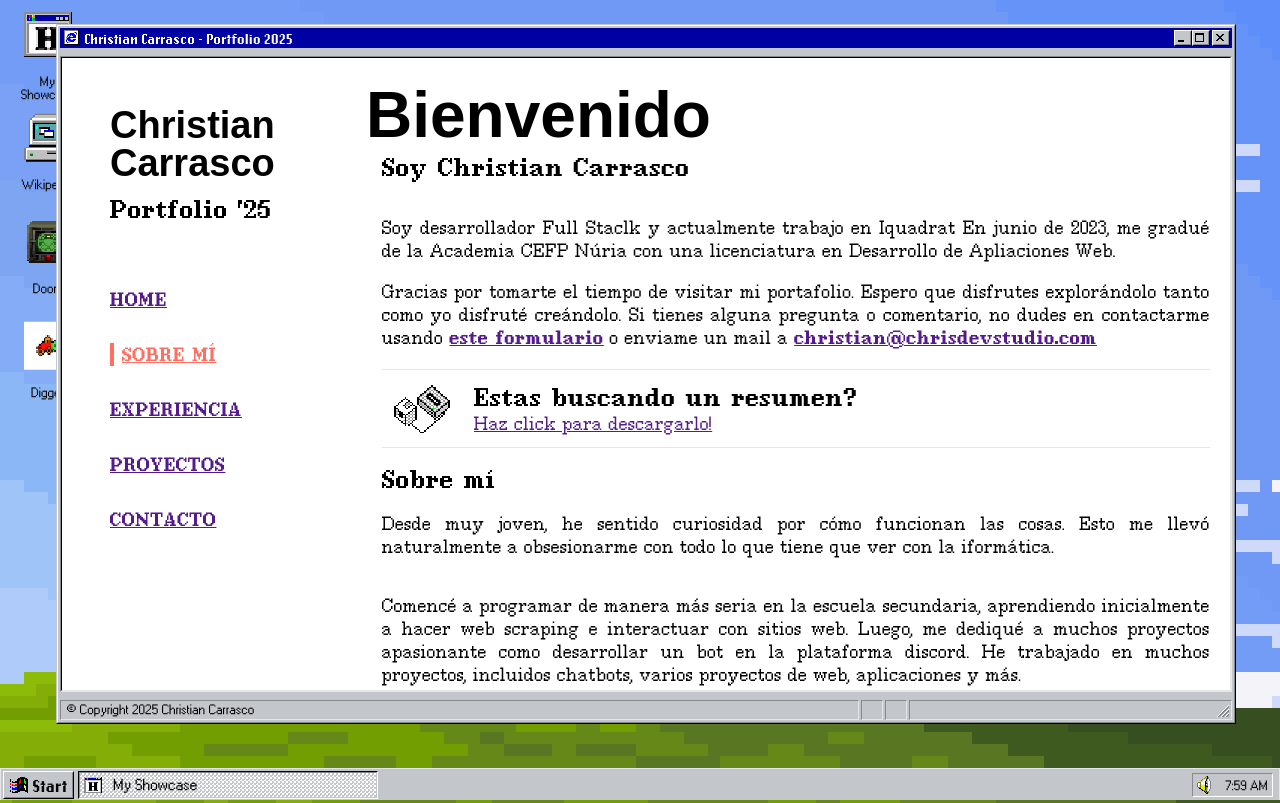
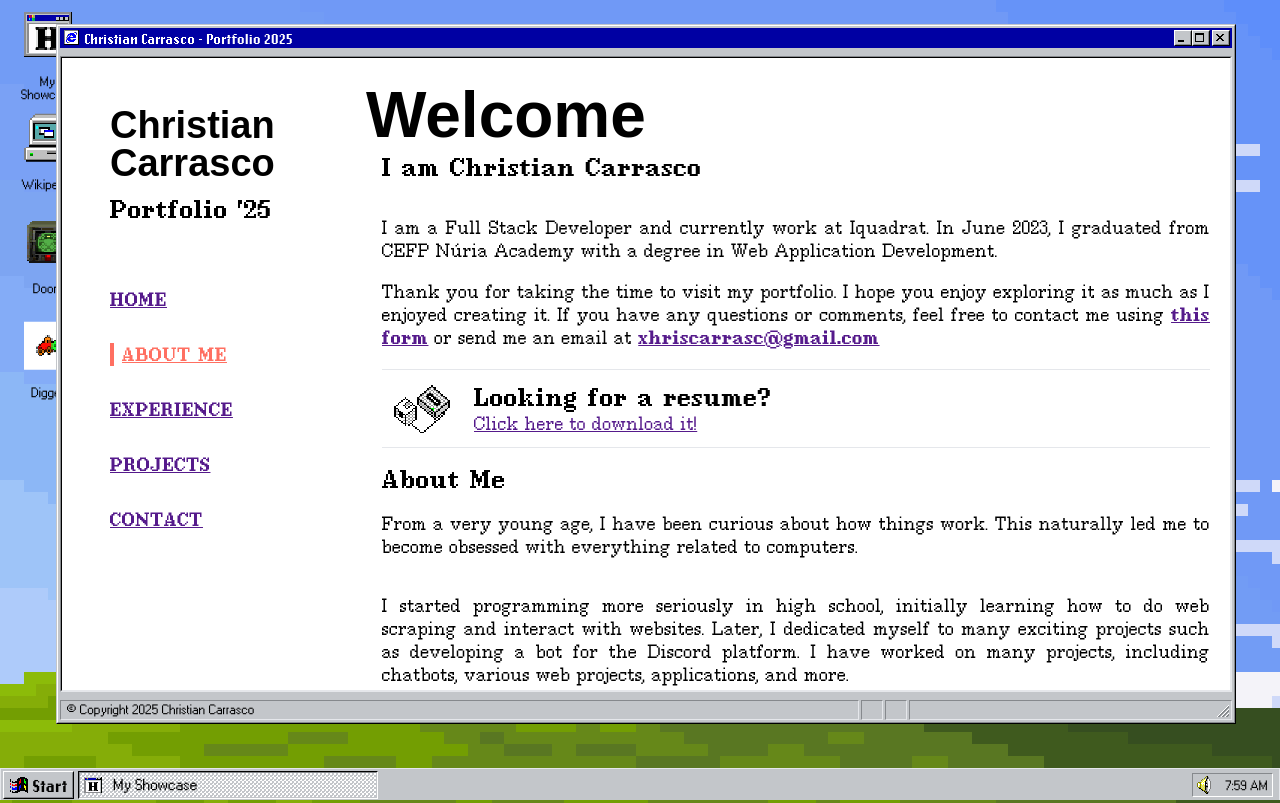
Before and after one commit to Porfolio2025/portfolio-inner-page, a Vue app: page /about in a window 1280 px wide. Built offline with nearby package versions, Linux system fonts and the light colour scheme; a web font is replaced by a local one.

Commit message:
Last update

```diff
--- a/src/components/showcase/ResumeDownload.vue
+++ b/src/components/showcase/ResumeDownload.vue
@@ -11,15 +11,14 @@ defineProps<{ altText?: string }>()
   >
     <img class="w-[56px] h-[48px] pr-[24px]" :src="printer" alt="" />
     <div class="flex-col">
-      <h3>{{ altText || 'Estas buscando un resumen?' }}</h3>
+      <h3>{{ altText || 'Looking for a resume?' }}</h3>
       <a :href="resume" target="_blank" rel="noreferrer">
-        <p>Haz click para descargarlo!</p>
+        <p>Click here to download it!</p>
       </a>
     </div>
   </div>
 </template>
 
-
 <style scoped>
-/* Agrega estilos adicionales si es necesario */
+/* Add additional styles if needed */
 </style>
--- a/src/components/showcase/VerticalNavbar.vue
+++ b/src/components/showcase/VerticalNavbar.vue
@@ -22,19 +22,19 @@ const isActive = (path: string) => {
       <router-link :class="['link', isActive('/') && 'activeLink']" to="/">HOME</router-link>
 
       <router-link :class="['link', isActive('/about') && 'activeLink']" to="/about"
-        >SOBRE MÍ</router-link
+        >ABOUT ME</router-link
       >
 
       <router-link :class="['link', isActive('/experience') && 'activeLink']" to="/experience"
-        >EXPERIENCIA</router-link
+        >EXPERIENCE</router-link
       >
 
       <router-link :class="['link', isActive('/projects') && 'activeLink']" to="/projects"
-        >PROYECTOS</router-link
+        >PROJECTS</router-link
       >
 
       <router-link :class="['link', isActive('/contact') && 'activeLink']" to="/contact"
-        >CONTACTO</router-link
+        >CONTACT</router-link
       >
     </div>
     <div class="spacer"></div>
--- a/src/views/AboutView.vue
+++ b/src/views/AboutView.vue
@@ -5,59 +5,58 @@ import ResumeDownload from '@/components/showcase/ResumeDownload.vue'
 
 <template>
   <div class="site-page-content">
-    <h1 style="margin-left: -16px">Bienvenido</h1>
-    <h3>Soy Christian Carrasco</h3>
+    <h1 style="margin-left: -16px">Welcome</h1>
+    <h3>I am Christian Carrasco</h3>
     <br />
     <div class="text-block">
       <p>
-        Soy desarrollador Full Staclk y actualmente trabajo en Iquadrat En junio de 2023, me gradué
-        de la Academia CEFP Núria con una licenciatura en Desarrollo de Apliaciones Web.
+        I am a Full Stack Developer and currently work at Iquadrat. In June 2023, I graduated from
+        CEFP Núria Academy with a degree in Web Application Development.
       </p>
       <br />
       <p>
-        Gracias por tomarte el tiempo de visitar mi portafolio. Espero que disfrutes explorándolo
-        tanto como yo disfruté creándolo. Si tienes alguna pregunta o comentario, no dudes en
-        contactarme usando
-        <router-link to="/contact">este formulario</router-link> o enviame un mail a
-        <a href="mailto:christian@chrisdevstudio.com">christian@chrisdevstudio.com</a>
+        Thank you for taking the time to visit my portfolio. I hope you enjoy exploring it as much
+        as I enjoyed creating it. If you have any questions or comments, feel free to contact me
+        using
+        <router-link to="/contact">this form</router-link> or send me an email at
+        <a href="mailto:christian@chrisdevstudio.com">xhriscarrasc@gmail.com</a>
       </p>
     </div>
     <ResumeDownload />
     <div class="text-block">
-      <h3>Sobre mí</h3>
+      <h3>About Me</h3>
       <br />
       <p>
-        Desde muy joven, he sentido curiosidad por cómo funcionan las cosas. Esto me llevó
-        naturalmente a obsesionarme con todo lo que tiene que ver con la iformática.
+        From a very young age, I have been curious about how things work. This naturally led me to
+        become obsessed with everything related to computers.
       </p>
       <!-- <img class="h-[500px] w-[500px]" :src="me" alt="" /> -->
       <!-- <p>
         <sub>
-          <b class="">Foto 1:</b> Es una foto de mi demostrando lo que es capaz la IA de hacer a dia
-          de hoy.
+          <b class="">Photo 1:</b> A photo of me demonstrating what AI is capable of today.
         </sub>
       </p> -->
       <br /><br />
       <p>
-        Comencé a programar de manera más seria en la escuela secundaria, aprendiendo inicialmente a
-        hacer web scraping e interactuar con sitios web. Luego, me dediqué a muchos proyectos
-        apasionante como desarrollar un bot en la plataforma discord. He trabajado en muchos
-        proyectos, incluidos chatbots, varios proyectos de web, aplicaciones y más.
+        I started programming more seriously in high school, initially learning how to do web
+        scraping and interact with websites. Later, I dedicated myself to many exciting projects
+        such as developing a bot for the Discord platform. I have worked on many projects, including
+        chatbots, various web projects, applications, and more.
         <br /><br />
-        Todo esto se puede ver en
-        <router-link to="/projects/">proyectos</router-link>
+        All of this can be seen in
+        <router-link to="/projects/">projects</router-link>
       </p>
       <br /><br />
       <p>
-        ¡Gracias por tomarte el tiempo de leer sobre mí! Espero que disfrutes explorando el resto de
-        mi portafolio y todo lo que tiene para ofrecer.
+        Thank you for taking the time to read about me! I hope you enjoy exploring the rest of my
+        portfolio and everything it has to offer.
       </p>
       <br />
       <p>
-        Si tienes alguna pregunta o comentario, me encantaría escucharlos. Puedes contactarme a
-        través de <router-link to="/contact">contacto</router-link>
-        o enviarme un correo electrónico a
-        <a href="mailto:christian@chrisdevstudio.com">christian@chrisdevstudio.com</a>
+        If you have any questions or comments, I would love to hear them. You can contact me via
+        <router-link to="/contact">contact</router-link>
+        or send me an email at
+        <a href="mailto:christian@chrisdevstudio.com">xhriscarrasc@gmail.com</a>
       </p>
     </div>
   </div>
--- a/src/views/ContactView.vue
+++ b/src/views/ContactView.vue
@@ -26,7 +26,7 @@ const isFormValid = computed(
 
 const submitForm = async () => {
   if (!isFormValid.value) {
-    formMessage.value = 'Por favor completa todos los campos requeridos.'
+    formMessage.value = 'Please fill in all required fields.'
     formMessageColor.value = 'red'
     return
   }
@@ -44,7 +44,7 @@ const submitForm = async () => {
     })
     const data = await res.json()
     if (data.success) {
-      formMessage.value = `Mensaje enviado correctamente! Gracias ${name.value}!`
+      formMessage.value = `Message sent successfully! Thank you ${name.value}!`
       company.value = ''
       email.value = ''
       name.value = ''
@@ -55,7 +55,7 @@ const submitForm = async () => {
       formMessageColor.value = 'red'
     }
   } catch {
-    formMessage.value = 'Error al enviar el mensaje, por favor intenta nuevamente.'
+    formMessage.value = 'Error sending the message, please try again.'
     formMessageColor.value = 'red'
   } finally {
     isLoading.value = false
@@ -75,29 +75,31 @@ watch(formMessage, (newVal) => {
 <template>
   <div class="site-page-content">
     <div class="items-end justify-between">
-      <h1>Contacto</h1>
+      <h1>Contact</h1>
       <div class="mb-[16px] justify-end">
         <SocialBox :icon="ghIcon" link="https://github.com/xhris-spec" />
-        <SocialBox :icon="inIcon" link="https://www.linkedin.com/in/christian-carrasco-aa067a267/" />
+        <SocialBox
+          :icon="inIcon"
+          link="https://www.linkedin.com/in/christian-carrasco-aa067a267/"
+        />
         <!-- <SocialBox :icon="twitterIcon" link="" /> -->
       </div>
     </div>
     <div class="text-block">
       <p>
-        Actualmente estoy empleado, sin embargo, si tienes alguna oportunidad, no dudes en
-        contactarme - ¡Me encantaría conversar! Puedes contactarme a través de mi correo personal o
-        completar el formulario a continuación.
+        I am currently employed; however, if you have any opportunities, feel free to get in touch —
+        I’d love to chat! You can contact me via my personal email or by filling out the form below.
       </p>
       <br />
       <p>
         <b>Email: </b>
-        <a href="mailto:christian@chrisdevstudio.com">christian@chrisdevstudio.com</a>
+        <a href="mailto:christian@chrisdevstudio.com">xhriscarrasc@gmail.com</a>
       </p>
       <div class="flex-col mt-[32px]">
         <label>
-          <p><span class="pr-[4px] text-[var(--red)]" v-if="!name">*</span><b>Nombre:</b></p>
+          <p><span class="pr-[4px] text-[var(--red)]" v-if="!name">*</span><b>Name:</b></p>
         </label>
-        <input v-model="name" class="mt-[4px] mb-[16px]" type="text" placeholder="Nombre" />
+        <input v-model="name" class="mt-[4px] mb-[16px]" type="text" placeholder="Name" />
         <label>
           <p>
             <span class="pr-[4px] text-[var(--red)]" v-if="!validateEmail(email)">*</span
@@ -106,32 +108,31 @@ watch(formMessage, (newVal) => {
         </label>
         <input v-model="email" class="mt-[4px] mb-[16px]" type="email" placeholder="Email" />
         <label>
-          <p><b>Compañia (opcional):</b></p>
+          <p><b>Company (optional):</b></p>
         </label>
-        <input v-model="company" class="mt-[4px] mb-[16px]" type="text" placeholder="Compañia" />
+        <input v-model="company" class="mt-[4px] mb-[16px]" type="text" placeholder="Company" />
         <label>
-          <p><span v-if="!message" class="pr-[4px] text-[var(--red)]">*</span><b>Mensaje:</b></p>
+          <p><span v-if="!message" class="pr-[4px] text-[var(--red)]">*</span><b>Message:</b></p>
         </label>
-        <textarea v-model="message" class="mt-[4px] mb-[16px]" placeholder="Mensaje"></textarea>
+        <textarea v-model="message" class="mt-[4px] mb-[16px]" placeholder="Message"></textarea>
         <div class="justify-between items-center">
           <button
             class="site-button min-w-[184px] h-[32px]"
             :disabled="!isFormValid || isLoading"
             @click="submitForm"
           >
-            {{ isLoading ? 'Enviando...' : 'Enviar mensaje' }}
+            {{ isLoading ? 'Sending...' : 'Send Message' }}
           </button>
           <div class="text-right flex-col items-end pl-[24px]">
             <p :style="{ color: formMessageColor }">
               <b
                 ><sub>{{
-                  formMessage ||
-                  'Todos los mensajes serán reenviados directamente a mi correo personal'
+                  formMessage || 'All messages will be forwarded directly to my personal email'
                 }}</sub></b
               >
             </p>
             <p>
-              <sub v-if="!isFormValid"><b class="pr-[4px] text-[var(--red)]">*</b> = requerido</sub>
+              <sub v-if="!isFormValid"><b class="pr-[4px] text-[var(--red)]">*</b> = required</sub>
             </p>
           </div>
         </div>
@@ -140,7 +141,6 @@ watch(formMessage, (newVal) => {
   </div>
 </template>
 
-
 <style scoped>
 .site-button {
   min-width: 184px;
--- a/src/views/ExperiencieView.vue
+++ b/src/views/ExperiencieView.vue
@@ -5,6 +5,34 @@ import ResumeDownload from '@/components/showcase/ResumeDownload.vue'
 <template>
   <div class="site-page-content">
     <ResumeDownload />
+
+    <!-- Kettal -->
+    <div class="header-container">
+      <div class="header">
+        <div class="header-row">
+          <h1>Kettal</h1>
+          <a rel="noreferrer" target="_blank" href="https://www.kettal.com/">
+            <h4>www.kettal.com</h4>
+          </a>
+        </div>
+        <div class="header-row">
+          <h3>Full Stack Developer</h3>
+          <b>
+            <p>August 2025 - Present</p>
+          </b>
+        </div>
+      </div>
+    </div>
+    <div class="text-block">
+      <p>
+        At Kettal, I continue developing as a Full Stack Developer, working with modern
+        technologies. On the Front End, I use JavaScript, TypeScript, and Vue.js, while on the Back
+        End I work with .NET, Docker, and MySQL. This role allows me to strengthen my development
+        skills while contributing to high-quality projects.
+      </p>
+    </div>
+    <hr class="separator" />
+    <!-- Iquadrat -->
     <div class="header-container">
       <div class="header">
         <div class="header-row">
@@ -14,19 +42,19 @@ import ResumeDownload from '@/components/showcase/ResumeDownload.vue'
           </a>
         </div>
         <div class="header-row">
-          <h3>Desarrollador Full Stack</h3>
+          <h3>Full Stack Developer</h3>
           <b>
-            <p>Agosto 2023 - Actualmente</p>
+            <p>August 2023 - July 2025</p>
           </b>
         </div>
       </div>
     </div>
     <div class="text-block">
       <p>
-        Iquadrat es una empresa que me ha formado como desarrollador y me ha brindado la oportunidad
-        de conocer y aprender una gran cantidad de lenguajes. He desarrollado en JavaScript,
-        TypeScript, VueJs, DevExtreme en el ambito de Front End y en el ambito de Back End he
-        trabajado con PHP, Symfony, Docker y MySQL.
+        Iquadrat is a company that has helped me grow as a developer and provided me the opportunity
+        to learn and work with a wide range of languages and technologies. I have developed in
+        JavaScript, TypeScript, Vue.js, and DevExtreme on the Front End, and on the Back End I have
+        worked with PHP, Symfony, Docker, and MySQL.
       </p>
     </div>
   </div>
@@ -67,4 +95,11 @@ import ResumeDownload from '@/components/showcase/ResumeDownload.vue'
   height: 32px;
   margin-bottom: 16px;
 }
+
+.separator {
+  border: none;
+  height: 1px;
+  background-color: var(--accent-color, #ccc);
+  margin: 32px 0;
+}
 </style>
--- a/src/views/HomeView.vue
+++ b/src/views/HomeView.vue
@@ -7,10 +7,10 @@
       <h2>Full Stack Developer</h2>
     </div>
     <div class="justify-between">
-      <RouterLink class="p-[16px]" to="/about">SOBRE MÍ</RouterLink>
-      <RouterLink class="p-[16px]" to="/experience">EXPERIENCIA</RouterLink>
-      <RouterLink class="p-[16px]" to="/projects">PROYECTOS</RouterLink>
-      <RouterLink class="p-[16px]" to="/contact">CONTACTO</RouterLink>
+      <RouterLink class="p-[16px]" to="/about">ABOUT ME</RouterLink>
+      <RouterLink class="p-[16px]" to="/experience">EXPERIENCE</RouterLink>
+      <RouterLink class="p-[16px]" to="/projects">PROJECTS</RouterLink>
+      <RouterLink class="p-[16px]" to="/contact">CONTACT</RouterLink>
     </div>
   </div>
 </template>
--- a/src/views/ProyectsView.vue
+++ b/src/views/ProyectsView.vue
@@ -3,16 +3,14 @@ import ResumeDownload from '@/components/showcase/ResumeDownload.vue'
 // import apiSymfony from '@/assets/pictures/api-symfony.png'
 // import angularCli from '@/assets/pictures/angular-cli.png'
 import portfolio from '@/assets/pictures/portfolio.png'
-import gitlab from '@/assets/pictures/gitlab.png'
+// import gitlab from '@/assets/pictures/gitlab.png'
 </script>
 
 <template>
   <div class="site-page-content">
-    <h1>Proyectos</h1>
+    <h1>Projects</h1>
     <br />
-    <p>
-      Aqui encontraras algunos de mis proyectos que he ido desarrollando a lo largo de estos 2 años.
-    </p>
+    <p>Here you will find some of the projects I have been developing over the past 2 years.</p>
     <br />
     <ResumeDownload />
     <br />
@@ -20,24 +18,24 @@ import gitlab from '@/assets/pictures/gitlab.png'
       <h2>Portfolio - OS</h2>
       <br />
       <p>
-        Este portafolio ha sido creado para exhibir de forma atractiva mis habilidades y proyectos.
-        Concebido como una plataforma de presentación personal, está dividido en dos secciones; esta
-        primera parte reproduce la estética y la experiencia de Windows 95, dando un toque
-        nostálgico e interactivo a tu recorrido por mi trabajo.
+        This portfolio was created to showcase my skills and projects in an attractive way. Designed
+        as a personal presentation platform, it is divided into two sections; this first part
+        reproduces the aesthetics and experience of Windows 95, giving a nostalgic and interactive
+        touch to your journey through my work.
       </p>
       <br />
       <div className="captioned-image">
         <img :src="portfolio" alt="" />
         <p class="w-[80%]">
-          <sub> <b>Ejemplo 1:</b> Pantallazo de una app del OS. </sub>
+          <sub> <b>Example 1:</b> Screenshot of an app from the OS. </sub>
         </p>
       </div>
       <br />
       <h3>Links:</h3>
       <ul>
         <li>
-          <a rel="noreferrer" target="_blank" href="https://os.chrisdevstudio.com/">
-            <p><b>[Site]:</b> - os.chrisdevstudio.com/</p>
+          <a rel="noreferrer" target="_blank" href="https://portfolio-inner-page.vercel.app/">
+            <p><b>[Site]:</b> - portfolio-inner-page.vercel.app/</p>
           </a>
         </li>
         <li>
@@ -46,7 +44,7 @@ import gitlab from '@/assets/pictures/gitlab.png'
             target="_blank"
             href="https://github.com/Porfolio2025/portfolio-inner-page"
           >
-            <p><b>[GitHub]:</b> - Repositorio OS</p>
+            <p><b>[GitHub]:</b> - OS Repository</p>
           </a>
         </li>
       </ul>
@@ -54,50 +52,54 @@ import gitlab from '@/assets/pictures/gitlab.png'
     <div class="my-10 border border-2-black border-l-0"></div>
 
     <div className="text-block">
-      <h2>GitLab</h2>
+      <h2>Github CLI</h2>
       <br />
       <p>
-        He creado un GitLab propio para alojar y gestionar mis proyectos personales, integrándolo en
-        mi portfolio como espacio centralizado para mostrar código, documentación y progreso de
-        desarrollo de cada uno.
+        I developed a command-line interface (CLI) for GitHub and Git that allows me to manage
+        repositories, create branches, and automate commits. The CLI is enhanced with AI, enabling
+        it to generate commit messages automatically based on the changes made, streamlining the
+        workflow and reducing manual effort.
       </p>
       <br />
       <div className="captioned-image">
-        <img :src="gitlab" alt="" />
-        <p class="w-[80%]">
-          <sub> <b>Ejemplo 1:</b> Página de login </sub>
-        </p>
+        <!-- <img :src="gitlab" alt="" /> -->
       </div>
       <br />
       <h3>Links:</h3>
       <ul>
         <li>
-          <a rel="noreferrer" target="_blank" href="https://git.chrisdevstudio.com/">
-            <p><b>[Site]:</b> - git.chrisdevstudio.com/</p>
+          <a rel="noreferrer" target="_blank" href="https://www.npmjs.com/package/@xhris-carrasc/ghcli">
+            <p><b>[Site]:</b> - npmjs.com/package/@xhris-carrasc/ghcli</p>
           </a>
         </li>
-
-        <p>User: test</p>
-        <p>Contraseña: userExternal</p>
+        <li>
+          <a
+            rel="noreferrer"
+            target="_blank"
+            href="https://github.com/xhris-spec/github-cli"
+          >
+            <p><b>[GitHub]:</b> - Git CLI Repository</p>
+          </a>
+        </li>
       </ul>
     </div>
-    <!-- TODO:Hay que volver a arrancar los sites -->
+    <!-- TODO: Restart the sites -->
 
     <!-- <div className="text-block">
-      <h2>Api Symfony</h2>
+      <h2>Symfony API</h2>
       <br />
       <p>
-        Como su nombre indica, es una API REST desarrollada en Symfony 5.4 que permite, mediante
-        solicitudes, acceder a una base de datos con todos los campeones del videojuego League of
-        Legends. La API incorpora un sistema de autenticación y autorización que facilita la
-        administración de los campeones y sus habilidades, permitiéndote crear, editar y eliminar
-        tanto campeones como sus correspondientes habilidades.
+        As the name suggests, this is a REST API developed in Symfony 5.4 that allows, via
+        requests, access to a database containing all champions from the game League of
+        Legends. The API incorporates an authentication and authorization system that
+        facilitates management of champions and their abilities, allowing you to create,
+        edit, and delete both champions and their corresponding abilities.
       </p>
       <br />
       <div className="captioned-image">
         <img :src="apiSymfony" alt="" />
         <p class="w-[80%]">
-          <sub> <b>Ejemplo 1:</b> Mostrando el funcionamiento de la API. </sub>
+          <sub> <b>Example 1:</b> Showing the API in action. </sub>
         </p>
       </div>
       <br />
@@ -107,9 +109,9 @@ import gitlab from '@/assets/pictures/gitlab.png'
           <a rel="noreferrer" target="_blank" href="https://api-riot-2025.click/">
             <p><b>[Site]:</b> - api-riot-2025.click/</p>
           </a>
-          <p>Haz "/admin" para acceder a la administración.</p>
+          <p>Go to "/admin" to access the admin panel.</p>
           <p>User: test</p>
-          <p>Contraseña: 1234</p>
+          <p>Password: 1234</p>
         </li>
       </ul>
     </div>
@@ -117,17 +119,17 @@ import gitlab from '@/assets/pictures/gitlab.png'
       <h2>Angular API Client</h2>
       <br />
       <p>
-        Es una aplicación frontend con Angular que consume esta API REST para mostrar todos los
-        campeones disponibles. Cada campeón se presenta con su ficha detallada, incluyendo sus
-        habilidades correspondientes. La aplicación realiza peticiones a la API para obtener en
-        tiempo real la información de los campeones, permitiendo una visualización clara y
-        estructurada de todos los datos almacenados en la base de datos.
+        This is a frontend application built with Angular that consumes the above REST API to
+        display all available champions. Each champion is presented with a detailed card,
+        including their respective abilities. The application makes API requests in real-time
+        to retrieve champion information, allowing for a clear and structured view of all data
+        stored in the database.
       </p>
       <br />
       <div className="captioned-image">
         <img :src="angularCli" alt="" />
         <p class="w-[80%]">
-          <sub> <b>Ejemplo 1:</b> Es la home de la página :) </sub>
+          <sub> <b>Example 1:</b> Homepage of the app :) </sub>
         </p>
       </div>
       <br />
@@ -135,7 +137,7 @@ import gitlab from '@/assets/pictures/gitlab.png'
       <ul>
         <li>
           <a rel="noreferrer" target="_blank" href="https://main.d38fw2i109di6m.amplifyapp.com/">
-            <p><b>[Site]:</b> - Angular Api Client</p>
+            <p><b>[Site]:</b> - Angular API Client</p>
           </a>
         </li>
       </ul>
```
Also changed, not shown: 2 other files (tests, documents, lock files or other folders).
